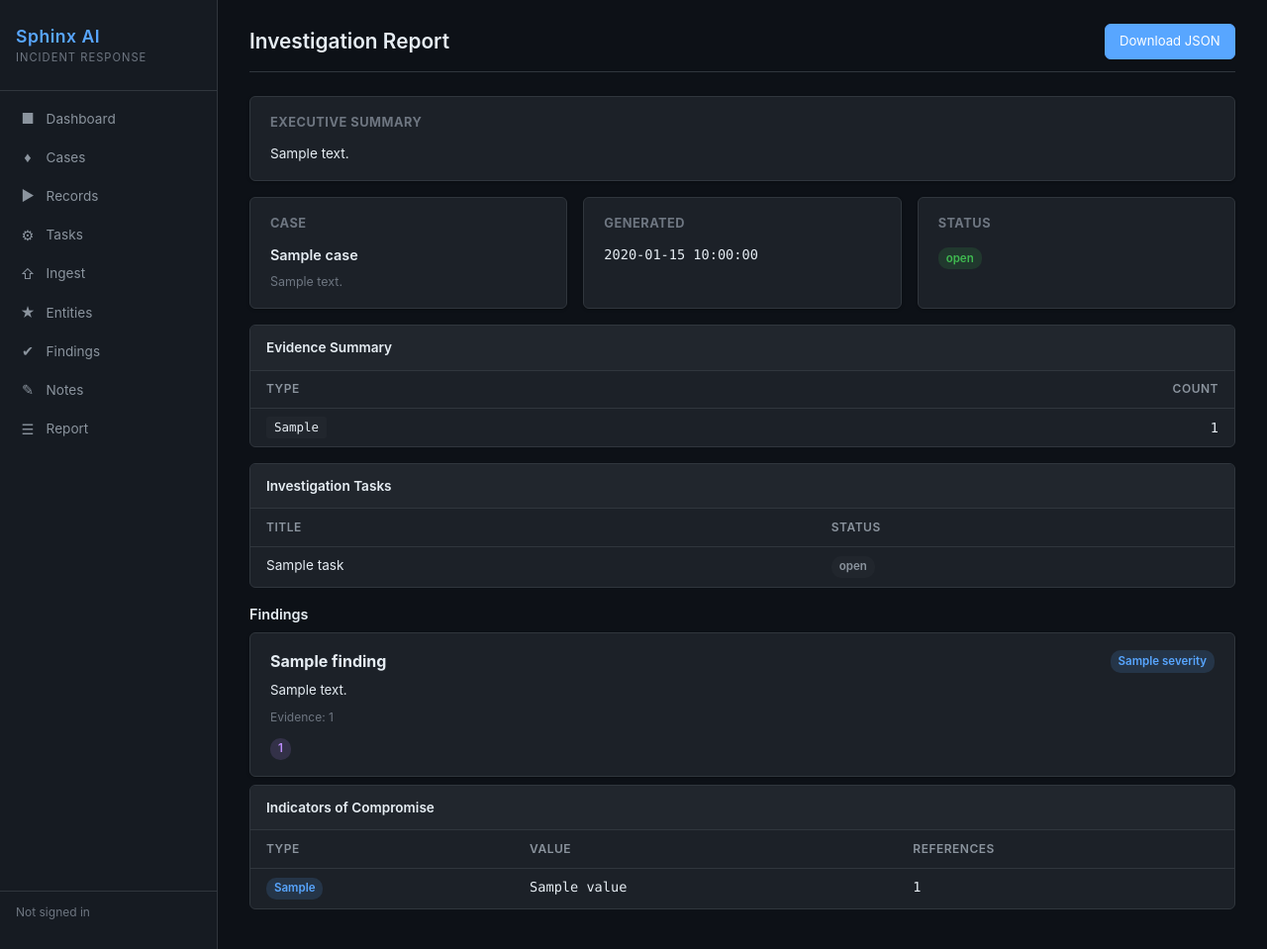
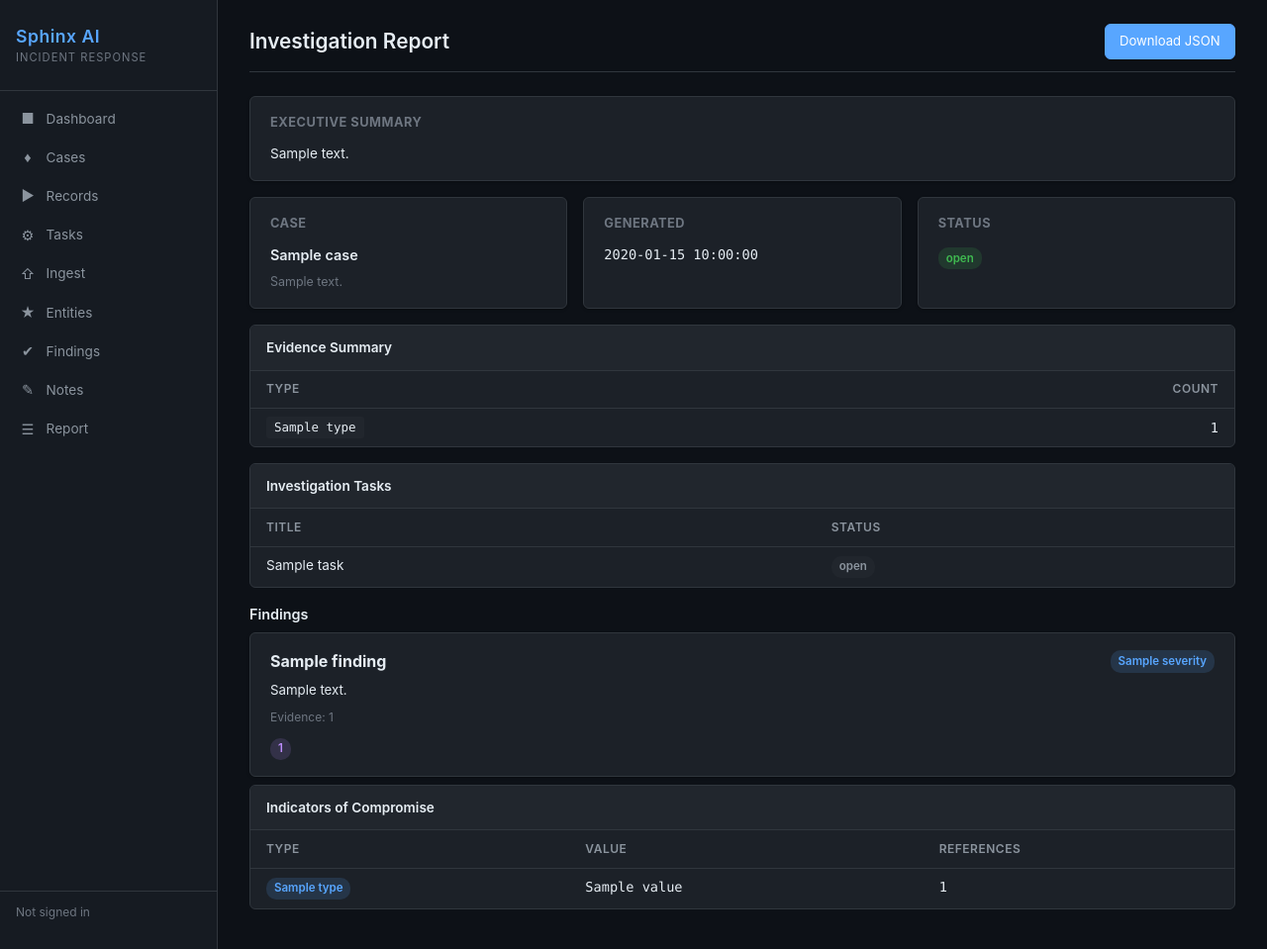
Before and after one commit to Sphinx-AxIS/EvidenceLab, a Python web app: template src/sphinx/core/templates/report.html in a window 1280 px wide. Shown: the whole page at 99% size. Run offline with Jinja, Linux system fonts and the light colour scheme; the template is opened without the code that fills it: most values are stand-ins (such as "Sample title", 1, 10 or a date in 2020).

Commit message:
Fix report template: use correct dict keys for type fields
Template referenced item.record_type and ioc.entity_type but the report
generator builds dicts with key "type" for both.

```diff
--- a/src/sphinx/core/templates/report.html
+++ b/src/sphinx/core/templates/report.html
@@ -49,7 +49,7 @@
     <tbody>
       {% for item in report.evidence_summary %}
       <tr>
-        <td><span class="record-type">{{ item.record_type }}</span></td>
+        <td><span class="record-type">{{ item.type }}</span></td>
         <td style="text-align:right;" class="text-mono">{{ item.count }}</td>
       </tr>
       {% endfor %}
@@ -115,7 +115,7 @@
     <tbody>
       {% for ioc in report.iocs[:30] %}
       <tr>
-        <td><span class="badge badge-info">{{ ioc.entity_type }}</span></td>
+        <td><span class="badge badge-info">{{ ioc.type }}</span></td>
         <td class="text-mono" style="word-break:break-all;">{{ ioc.value }}</td>
         <td class="text-mono">{{ ioc.count }}</td>
       </tr>
```
